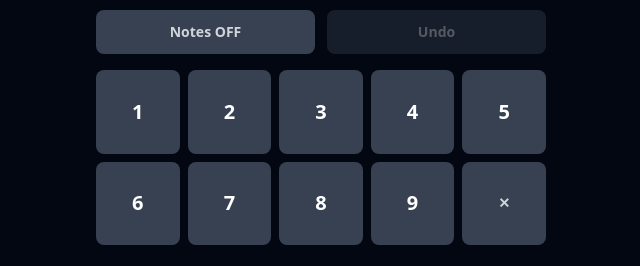
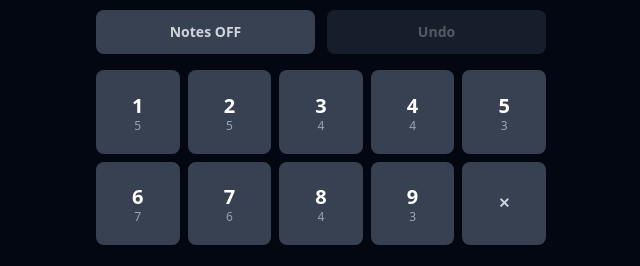
Before and after one commit to sudhishkgopal/Sudoku, a React (Vite) app: page / in a window 1280 px wide. Shown: the part 572-838 px from the top of the page, without its empty margins (319-959 px from the left). Built offline with nearby package versions, Linux system fonts and the light colour scheme.

Commit message:
Added remaining cells count for each number, updated tailwind UI

```diff
--- a/src/App.tsx
+++ b/src/App.tsx
@@ -1,36 +1,40 @@
-import { useState, useEffect, useCallback } from 'react';
-import { SudokuEngine } from './engine/SudokuEngine';
-import type { SudokuGrid, SudokuGraph } from './engine/SudokuEngine';
-import { DIFFICULTY, GRID_SIZE, EMPTY_CELL } from './engine/constants';
-import SudokuGridComponent from './components/SudokuGrid';
-import NumPad from './components/NumPad';
-import Controls from './components/Controls';
+import { useState, useEffect, useCallback } from "react";
+import { SudokuEngine } from "./engine/SudokuEngine";
+import type { SudokuGrid, SudokuGraph } from "./engine/SudokuEngine";
+import { DIFFICULTY, GRID_SIZE, EMPTY_CELL, DIGITS } from "./engine/constants";
+import SudokuGridComponent from "./components/SudokuGrid";
+import NumPad from "./components/NumPad";
+import Controls from "./components/Controls";
 
 const engine = new SudokuEngine();
 type Difficulty = keyof typeof DIFFICULTY;
 
 export default function App() {
-  const [puzzle, setPuzzle]           = useState<SudokuGrid>([]);
-  const [solution, setSolution]       = useState<SudokuGrid>([]);
-  const [userGrid, setUserGrid]       = useState<SudokuGrid>([]);
-  const [_graph, setGraph]             = useState<SudokuGraph | null>(null);
-  const [notes, setNotes]             = useState<Set<number>[][][]>([]);
-  const [selectedCell, setSelectedCell] = useState<[number, number] | null>(null);
-  const [notesMode, setNotesMode]     = useState(false);
-  const [history, setHistory]         = useState<SudokuGrid[]>([]);
-  const [isComplete, setIsComplete]   = useState(false);
-  const [showGraph, setShowGraph]     = useState(false);
-  const [difficulty, setDifficulty]   = useState<Difficulty>('MEDIUM');
+  const [puzzle, setPuzzle] = useState<SudokuGrid>([]);
+  const [solution, setSolution] = useState<SudokuGrid>([]);
+  const [userGrid, setUserGrid] = useState<SudokuGrid>([]);
+  const [_graph, setGraph] = useState<SudokuGraph | null>(null);
+  const [notes, setNotes] = useState<Set<number>[][][]>([]);
+  const [selectedCell, setSelectedCell] = useState<[number, number] | null>(
+    null,
+  );
+  const [notesMode, setNotesMode] = useState(false);
+  const [history, setHistory] = useState<SudokuGrid[]>([]);
+  const [isComplete, setIsComplete] = useState(false);
+  const [showGraph, setShowGraph] = useState(false);
+  const [difficulty, setDifficulty] = useState<Difficulty>("MEDIUM");
 
   const startNewGame = useCallback((diff: Difficulty) => {
     const result = engine.generatePuzzle(DIFFICULTY[diff].clues);
     setPuzzle(result.puzzle);
     setSolution(result.solution);
     setGraph(result.graph);
-    setUserGrid(result.puzzle.map(row => [...row]));
-    setNotes(Array.from({ length: GRID_SIZE }, () =>
-      Array.from({ length: GRID_SIZE }, () => new Set<number>())
-    ));
+    setUserGrid(result.puzzle.map((row) => [...row]));
+    setNotes(
+      Array.from({ length: GRID_SIZE }, () =>
+        Array.from({ length: GRID_SIZE }, () => new Set<number>()),
+      ),
+    );
     setSelectedCell(null);
     setHistory([]);
     setIsComplete(false);
@@ -38,7 +42,9 @@ export default function App() {
     setNotesMode(false);
   }, []);
 
-  useEffect(() => { startNewGame('MEDIUM'); }, []);
+  useEffect(() => {
+    startNewGame("MEDIUM");
+  }, []);
 
   const handleCellSelect = (row: number, col: number) => {
     if (puzzle[row]?.[col] !== EMPTY_CELL) return;
@@ -50,7 +56,7 @@ export default function App() {
     const [row, col] = selectedCell;
 
     if (notesMode) {
-      const newNotes = notes.map(r => r.map(c => new Set(c)));
+      const newNotes = notes.map((r) => r.map((c) => new Set(c)));
       newNotes[row][col].has(num)
         ? newNotes[row][col].delete(num)
         : newNotes[row][col].add(num);
@@ -58,20 +64,22 @@ export default function App() {
       return;
     }
 
-    setHistory(prev => [...prev, userGrid.map(r => [...r])]);
-    const newGrid = userGrid.map(r => [...r]);
+    setHistory((prev) => [...prev, userGrid.map((r) => [...r])]);
+    const newGrid = userGrid.map((r) => [...r]);
     newGrid[row][col] = num;
     setUserGrid(newGrid);
 
-    const complete = newGrid.every((r, ri) => r.every((cell, ci) => cell === solution[ri][ci]));
+    const complete = newGrid.every((r, ri) =>
+      r.every((cell, ci) => cell === solution[ri][ci]),
+    );
     if (complete) setIsComplete(true);
   };
 
   const handleErase = () => {
     if (!selectedCell) return;
     const [row, col] = selectedCell;
-    setHistory(prev => [...prev, userGrid.map(r => [...r])]);
-    const newGrid = userGrid.map(r => [...r]);
+    setHistory((prev) => [...prev, userGrid.map((r) => [...r])]);
+    const newGrid = userGrid.map((r) => [...r]);
     newGrid[row][col] = EMPTY_CELL;
     setUserGrid(newGrid);
   };
@@ -79,20 +87,27 @@ export default function App() {
   const handleUndo = () => {
     if (history.length === 0) return;
     setUserGrid(history[history.length - 1]);
-    setHistory(h => h.slice(0, -1));
+    setHistory((h) => h.slice(0, -1));
   };
+
+  const remaining = DIGITS.map(
+    (n) => GRID_SIZE - userGrid.flat().filter((cell) => cell === n).length,
+  );
 
   return (
     <div className="min-h-screen bg-gray-950 text-white flex flex-col items-center py-6 px-4">
       <h1 className="text-2xl font-bold tracking-wide mb-4">Graph Sudoku</h1>
 
       <div className="flex gap-2 mb-4">
-        {(Object.keys(DIFFICULTY) as Difficulty[]).map(diff => (
+        {(Object.keys(DIFFICULTY) as Difficulty[]).map((diff) => (
           <button
             key={diff}
-            onClick={() => { setDifficulty(diff); startNewGame(diff); }}
+            onClick={() => {
+              setDifficulty(diff);
+              startNewGame(diff);
+            }}
             className={`px-3 py-1 rounded text-sm font-medium touch-manipulation ${
-              difficulty === diff ? 'bg-blue-600' : 'bg-gray-700'
+              difficulty === diff ? "bg-blue-600" : "bg-gray-700"
             }`}
           >
             {DIFFICULTY[diff].label}
@@ -111,15 +126,19 @@ export default function App() {
 
       <Controls
         notesMode={notesMode}
-        onNotesToggle={() => setNotesMode(m => !m)}
+        onNotesToggle={() => setNotesMode((m) => !m)}
         onUndo={handleUndo}
         canUndo={history.length > 0}
         isComplete={isComplete}
         showGraph={showGraph}
-        onShowGraphToggle={() => setShowGraph(g => !g)}
+        onShowGraphToggle={() => setShowGraph((g) => !g)}
       />
 
-      <NumPad onNumber={handleNumberInput} onErase={handleErase} />
+      <NumPad
+        onNumber={handleNumberInput}
+        onErase={handleErase}
+        remaining={remaining}
+      />
 
       {isComplete && (
         <p className="mt-4 text-green-400 font-semibold text-lg animate-pulse">
--- a/src/components/NumPad.tsx
+++ b/src/components/NumPad.tsx
@@ -3,18 +3,28 @@ import { DIGITS } from "../engine/constants";
 interface Props {
   onNumber: (num: number) => void;
   onErase: () => void;
+  remaining: number[];
 }
 
-export default function NumberPad({ onNumber, onErase }: Props) {
+export default function NumberPad({ onNumber, onErase, remaining }: Props) {
   return (
-    <div className="mt-4 grid grid-cols-5 gap-2" style={{ width: 'min(95vw, 450px)' }}>
-      {DIGITS.map(n => (
+    <div
+      className="mt-4 grid grid-cols-5 gap-2"
+      style={{ width: "min(95vw, 450px)" }}
+    >
+      {DIGITS.map((n, i) => (
         <button
           key={n}
           onClick={() => onNumber(n)}
-          className="aspect-square bg-gray-700 hover:bg-gray-600 active:bg-blue-700 rounded-lg text-xl font-bold text-white touch-manipulation"
+          disabled={remaining[i] === 0}
+          className="aspect-square bg-gray-700 hover:bg-gray-600 active:bg-blue-700 rounded-lg text-xl font-bold text-white touch-manipulation disabled:opacity-30 flex flex-col items-center justify-center"
         >
           {n}
+          {remaining[i] > 0 && (
+            <span className="text-xs font-normal text-gray-400 leading-none">
+              {remaining[i]}
+            </span>
+          )}
         </button>
       ))}
       <button
```
